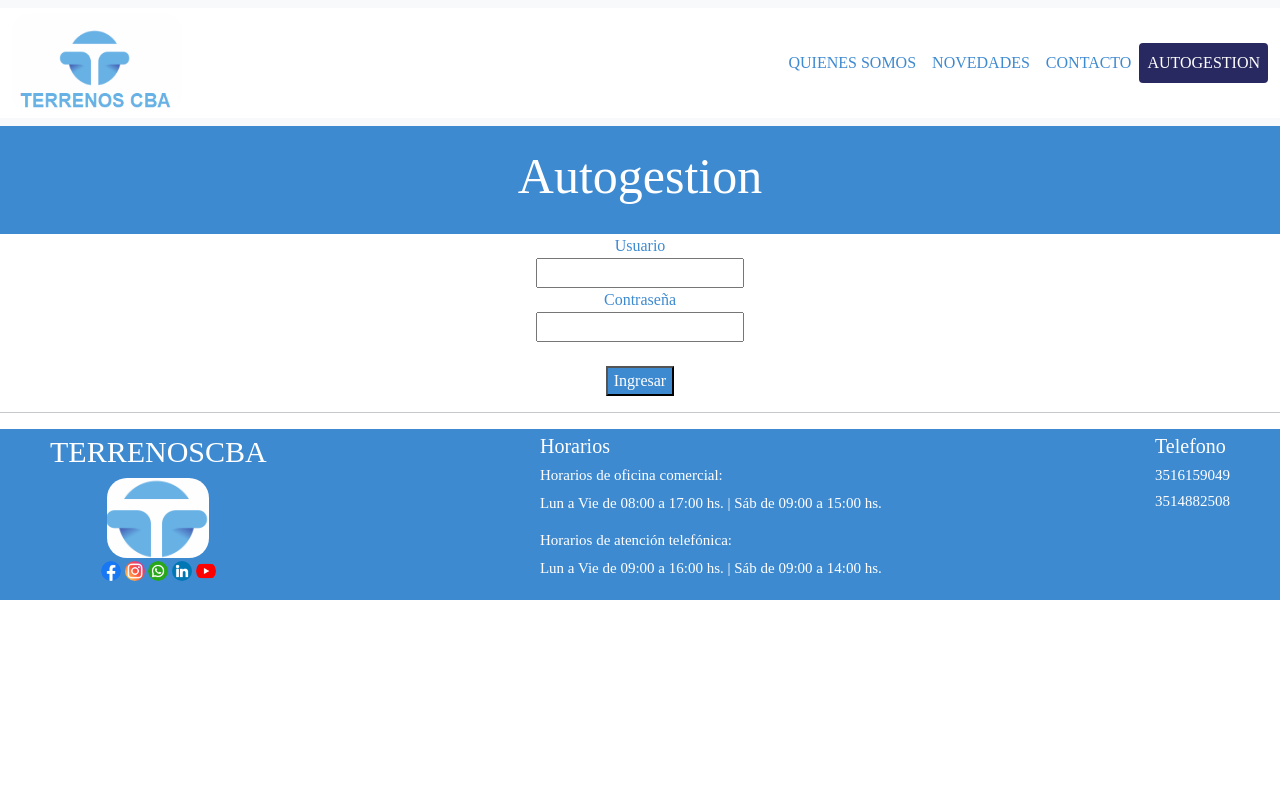
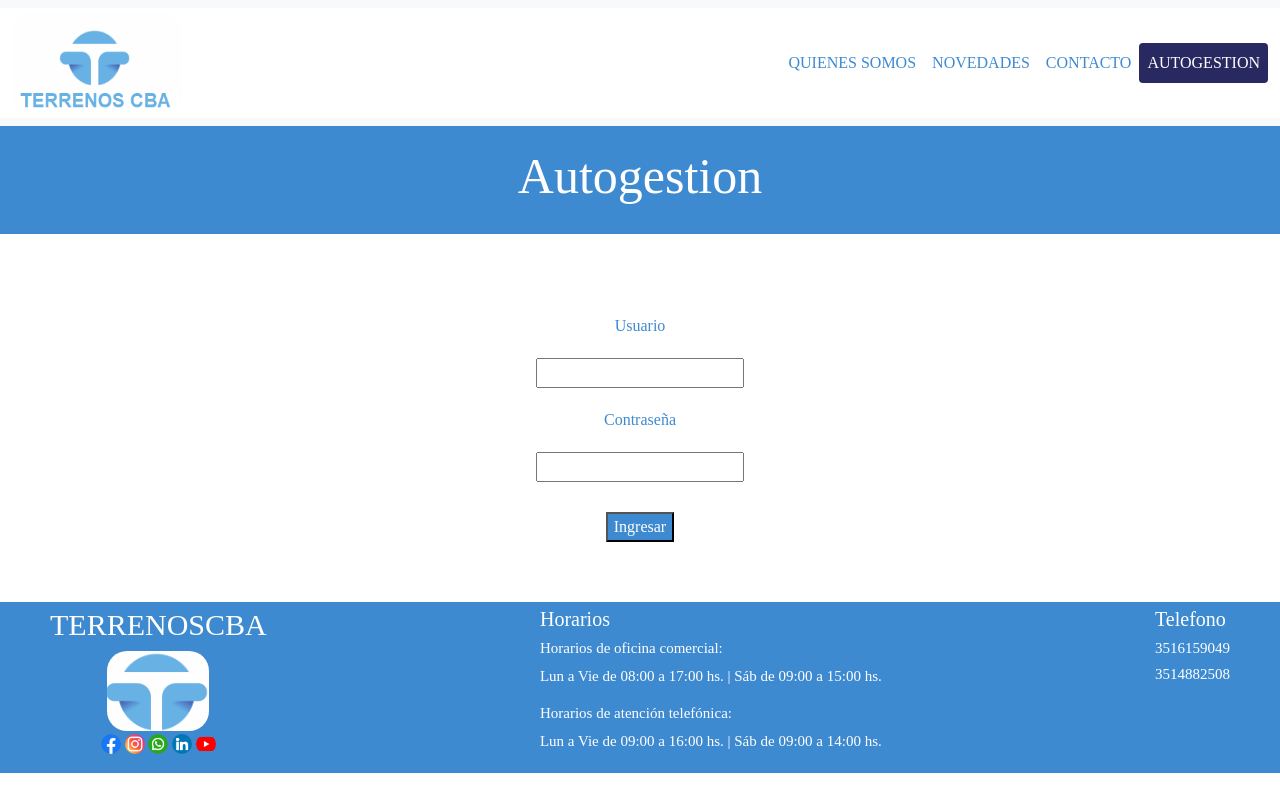
Before and after one commit to mcherini/comision-73315, a website: page pages/autogestion_p.html in a window 1280 px wide. Drawn offline with nearby package versions, Linux system fonts and the light colour scheme.

Commit message:
correciones 3 etapa

```diff
--- a/pages/autogestion_p.html
+++ b/pages/autogestion_p.html
@@ -46,17 +46,17 @@
                 <input type="text" name="Nombre" id="Nombre">
                 <label for="password">Contraseña</label>
                 <input type="password" name="password" id="password">
-                <br><br>
                 <input type="button" value="Ingresar">
             </form>
         </section>
     </main>
-    <hr>
+
     <footer>
 
         <div class="redes_sociales">
             <h2>TERRENOSCBA</h2>
-            <img src="../img/logo1.png" alt="logo1"> <br>
+            <img src="../img/logo1.png" alt="logo1">
+            <div>
                 <a href="https://www.facebook.com/" target="_blank"><img src="../img/facebook.png" height="20px"
                         width="20px" alt="facebook"></a>
                 <a href="https://www.instagram.com/" target="_blank"><img src="../img/instagram.png" height="20px"
@@ -65,8 +65,9 @@
                         width="20px" alt="whatsapp"></a>
                 <a href="https://www.linkedin.com/" target="_blank"><img src="../img/linkedin.png" height="20px"
                         width="20px" alt="linkedin"></a>
-            <a href="https://www.youtube.com/" target="_blank"><img src="../img/youtube.png" height="20px" width="20px"
-                    alt="youtube"></a>
+                <a href="https://www.youtube.com/" target="_blank"><img src="../img/youtube.png" height="20px"
+                        width="20px" alt="youtube"></a>
+            </div>
 
         </div>
         <div>
--- a/scss/componentes/_main.scss
+++ b/scss/componentes/_main.scss
@@ -20,6 +20,8 @@
   color: white;
   display: flex;
   text-align: center;
+  flex-direction: row-reverse;
+  align-items: center;
   font-size: 25px;
   padding: 10px;
   p {
@@ -99,6 +101,7 @@
       flex-direction: column;
       color: rgb(62, 138, 209);
       text-align: center;
+
       label {
         margin: 10px;
         padding: 10px;
@@ -114,9 +117,17 @@
 .autogestion_c {
   color: rgb(62, 138, 209);
   text-align: center;
-  label {
+  margin: 30px;
+  padding: 30px;
+
+  form {
     display: flex;
     flex-direction: column;
+    align-items: center;
+     label {
+        margin: 10px;
+        padding: 10px;
+      }
   }
 }
 
@@ -142,4 +153,5 @@
 input[type="button"] {
   color: white;
   background-color: rgb(62, 138, 209);
+  margin-top: 30px;
 }
```
Also changed, not shown: index.html (+13 -11 lines), pages/contacto.html (+7 -5 lines), pages/novedades.html (+6 -4 lines), pages/quienessomos.html (+5 -3 lines), css/estilos.css, img/logoselec.png, img/terrenosproyectos.jpeg, 1 other file. Lines whose indentation alone changed are shown as unchanged.
